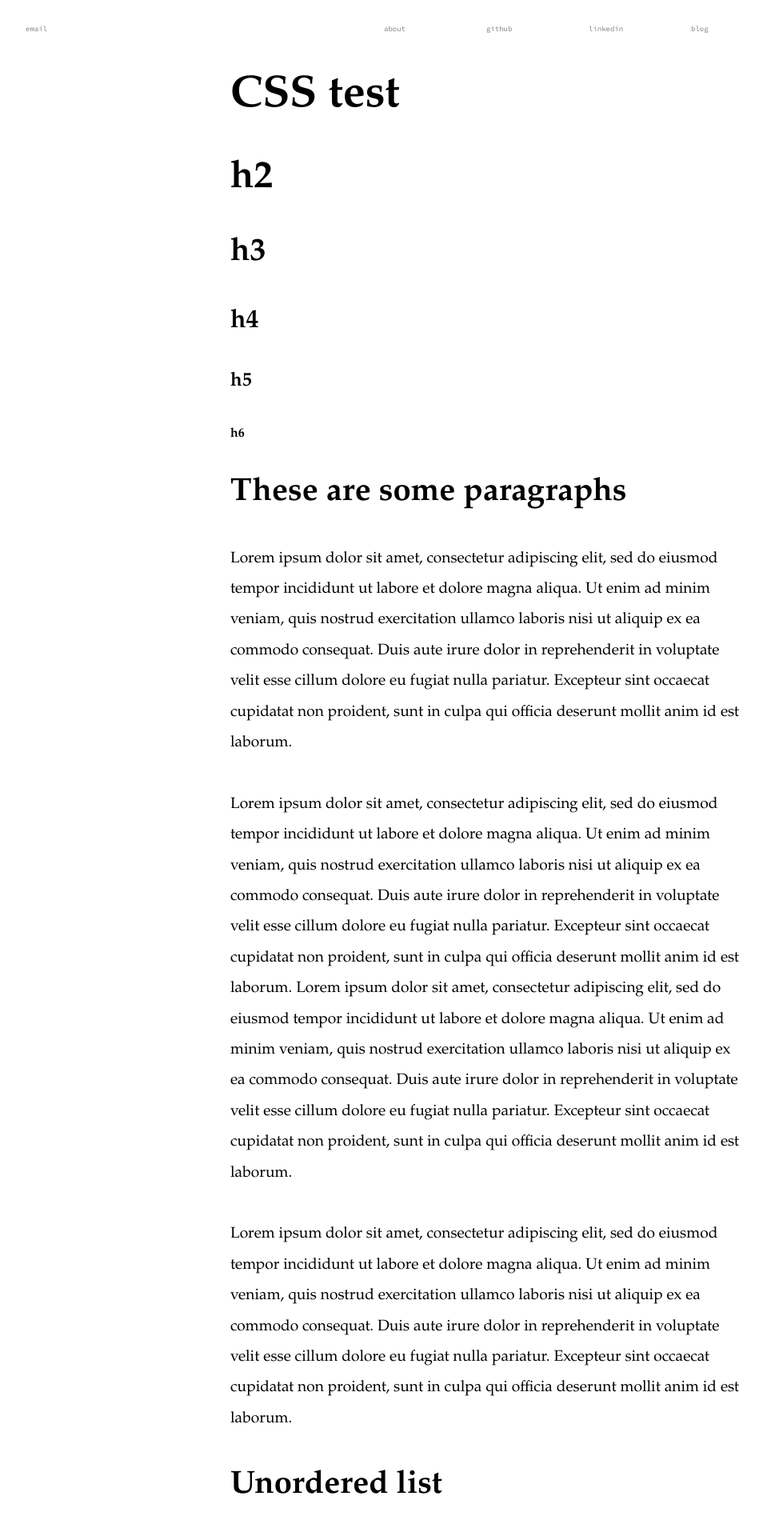
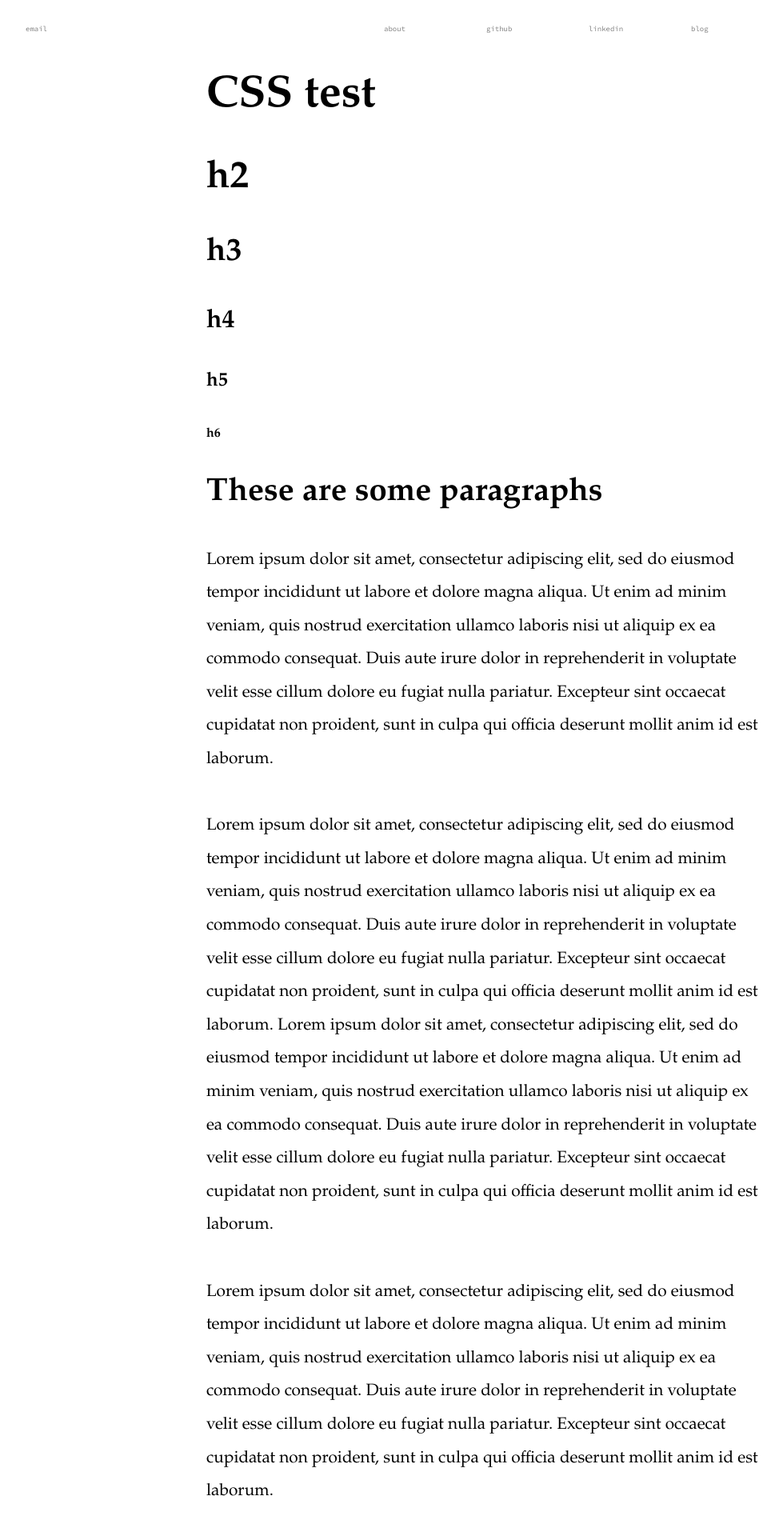
Before and after one commit to zhaorz/zhaorz.github.io, a Jekyll site: the page built from _posts/2015-07-02-css-test.md, in a window 1280 px wide. Shown: the top 1920 px of the page at 80% size, without its empty margins (32-1011 px from the left). Built offline with Jekyll 4.4.1, drawn with Linux system fonts in a browser that asks for light colours.

Commit message:
Better blog margins

```diff
--- a/_config.yml
+++ b/_config.yml
@@ -1,5 +1,5 @@
 title:            rz
-description:      Describe your website.
+description:
 
 # Owner/author information
 name:           Richard Zhao
--- a/index.html
+++ b/index.html
@@ -13,10 +13,11 @@
     <link rel="shortcut icon" href="./favicon.ico"/>
 
     <!-- CSS  -->
-    <link href="style.css" type="text/css" rel="stylesheet" media="screen,projection"/>
 
     <link href='http://fonts.googleapis.com/css?family=Source+Code+Pro:300,400,500' rel='stylesheet' type='text/css'>
+    <link href='http://fonts.googleapis.com/css?family=Merriweather:400,300,300italic,400italic,700,700italic' rel='stylesheet' type='text/css'>
 
+    <link href="style.css" type="text/css" rel="stylesheet" media="screen,projection"/>
 
   </head>
 
--- a/style.css
+++ b/style.css
@@ -7,35 +7,42 @@
 /**** BLOG ****/
 
 div.container * {
-  font-family: 'Garamond', 'serif';
+  font-family: 'Garamond', 'Georgia', 'serif';
 }
 
 div.container h1 {
   font-size: 3.5em;
+  font-weight: bold;
 }
 
 div.container h2 {
   font-size: 3.0em;
+  font-weight: bold;
 }
 
 div.container h3 {
   font-size: 2.5em;
+  font-weight: bold;
 }
 
 div.container h4 {
   font-size: 2.0em;
+  font-weight: bold;
 }
 
 div.container h5 {
   font-size: 1.5em;
+  font-weight: bold;
 }
 
 div.container h6 {
   font-size: 1.0em;
+  font-weight: bold;
 }
 
 div.container p {
-  font-size: 1.2em;
+  font-size: 1.3em;
+  font-weight: 300;
 }
 
 div.container ul li, div.container ol li {
@@ -121,9 +128,8 @@ a:hover {
 }
 
 .container {
-  width: 100%;
-  padding-left: 25%;
-  padding-right: 25%;
+  margin: 0 auto;
+  width: 700px;
 }
 
 .grid:after {
```
